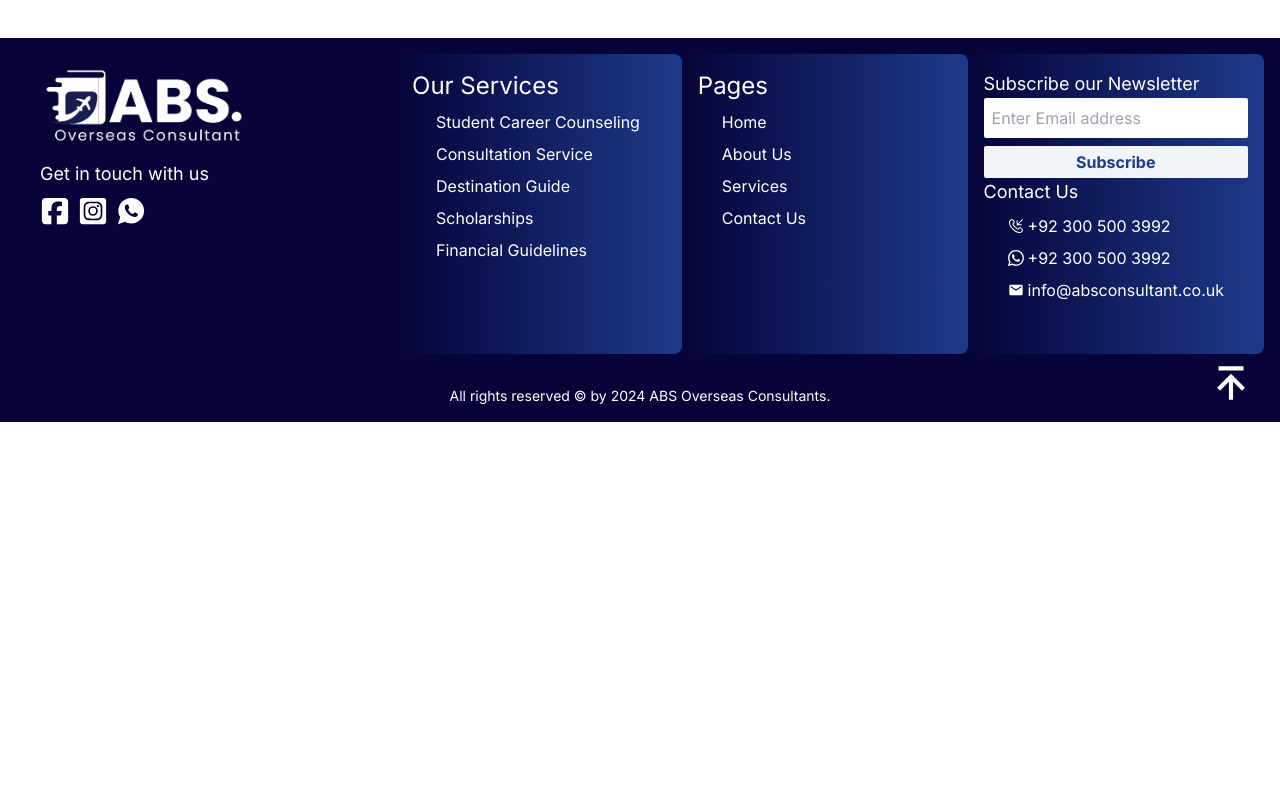
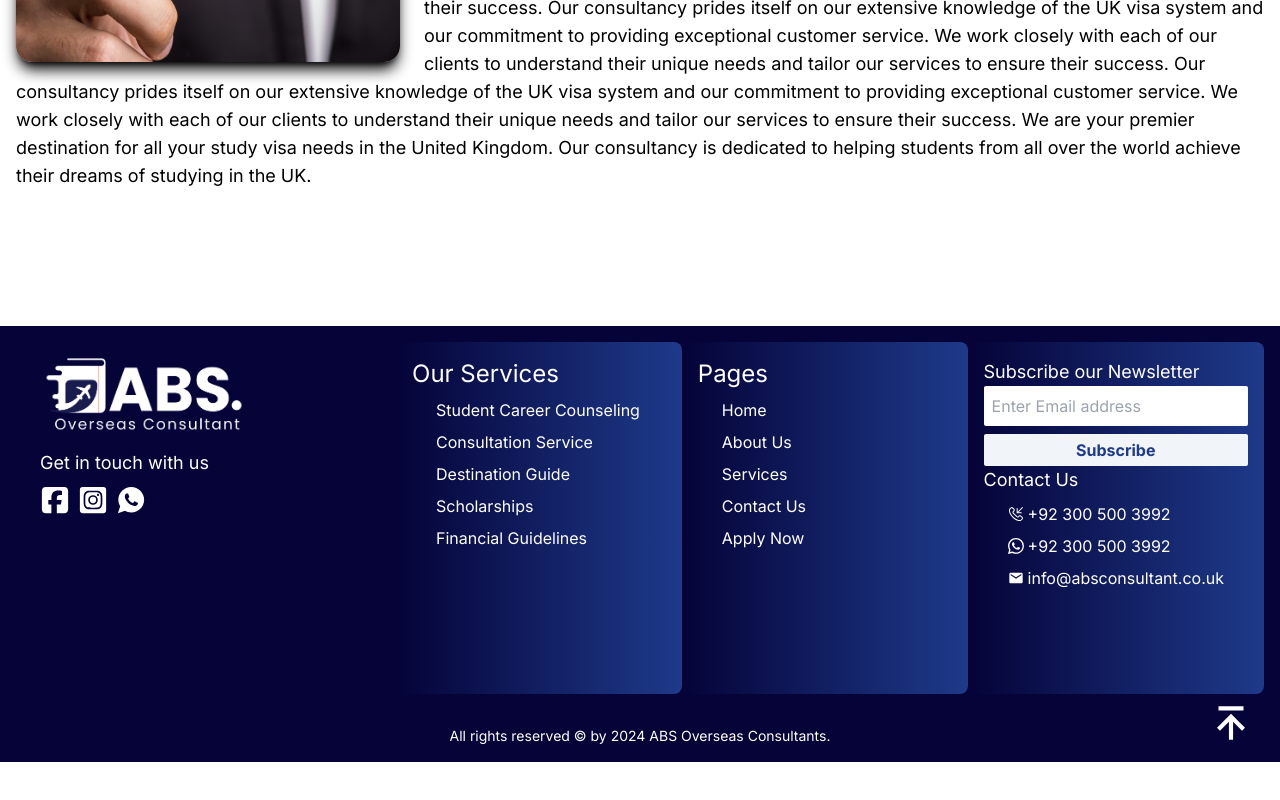
Before and after one commit to Ahsan-Bashir-PAK/abs_oversease, a Next.js app: page /Landing in a window 1280 px wide. Shown: the part 2512-3312 px from the top of the page. Before the commit the page ends 3000 px from the top, so only its background shows below. Built offline with nearby package versions, Linux system fonts and the light colour scheme.

Commit message:
scroll option added

```diff
--- a/app/Landing/page.jsx
+++ b/app/Landing/page.jsx
@@ -25,7 +25,7 @@ function getTop () {
 }
    return (
 
-          <div className='border-black w-full h-[3000px]  flex '>
+          <div className='border-black w-full h-full  flex '>
              {/* Main Screen */}
              <div className='border-black
               bg-cyan-600-100 w-full h-full m-auto flex flex-col '>
@@ -150,6 +150,7 @@ function getTop () {
                           <h5 className='text-white px-4 m-2' ><a href="#about">About Us</a></h5>
                           <h5 className='text-white px-4 m-2'>Services</h5>
                           <h5 className='text-white px-4 m-2'>Contact Us</h5>
+                          <h5 className='text-white px-4 m-2'>Apply Now</h5>
                         </div>
 
                         <div className=' p-4 rounded-lg w-3/12 h-full  bg-gradient-to-r from-[#050338] to-blue-900 text-white '>
```
